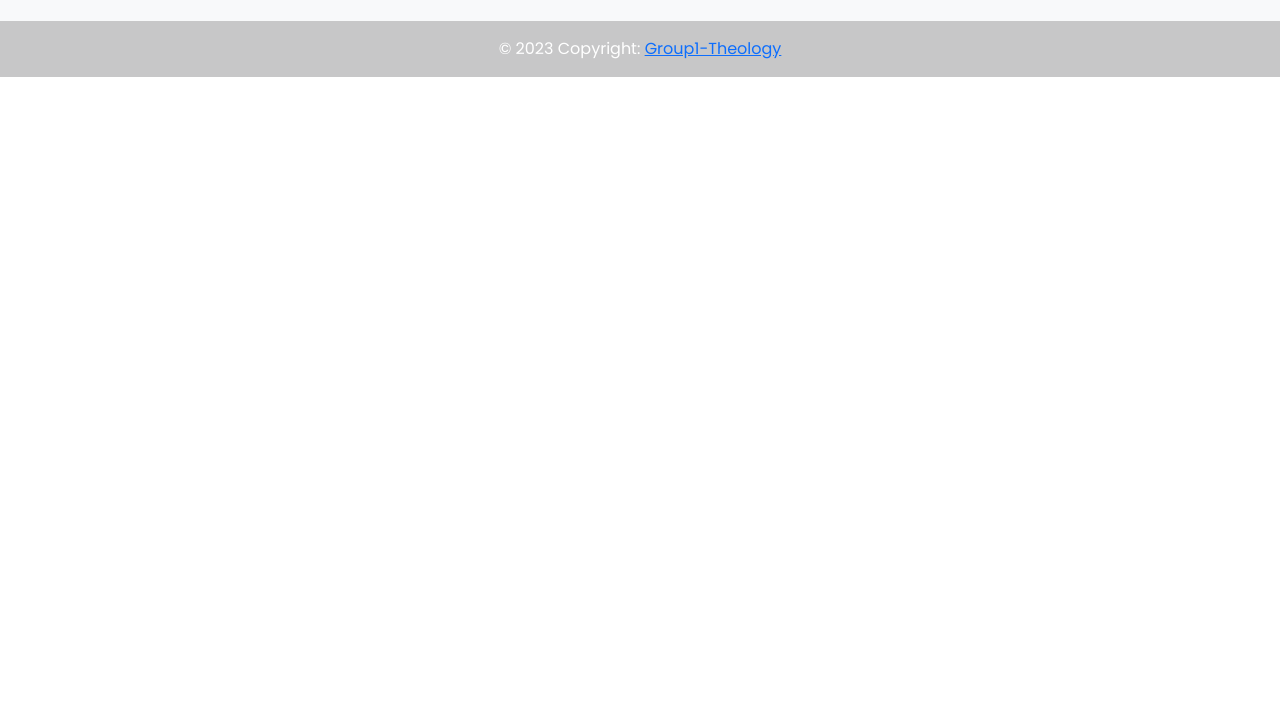
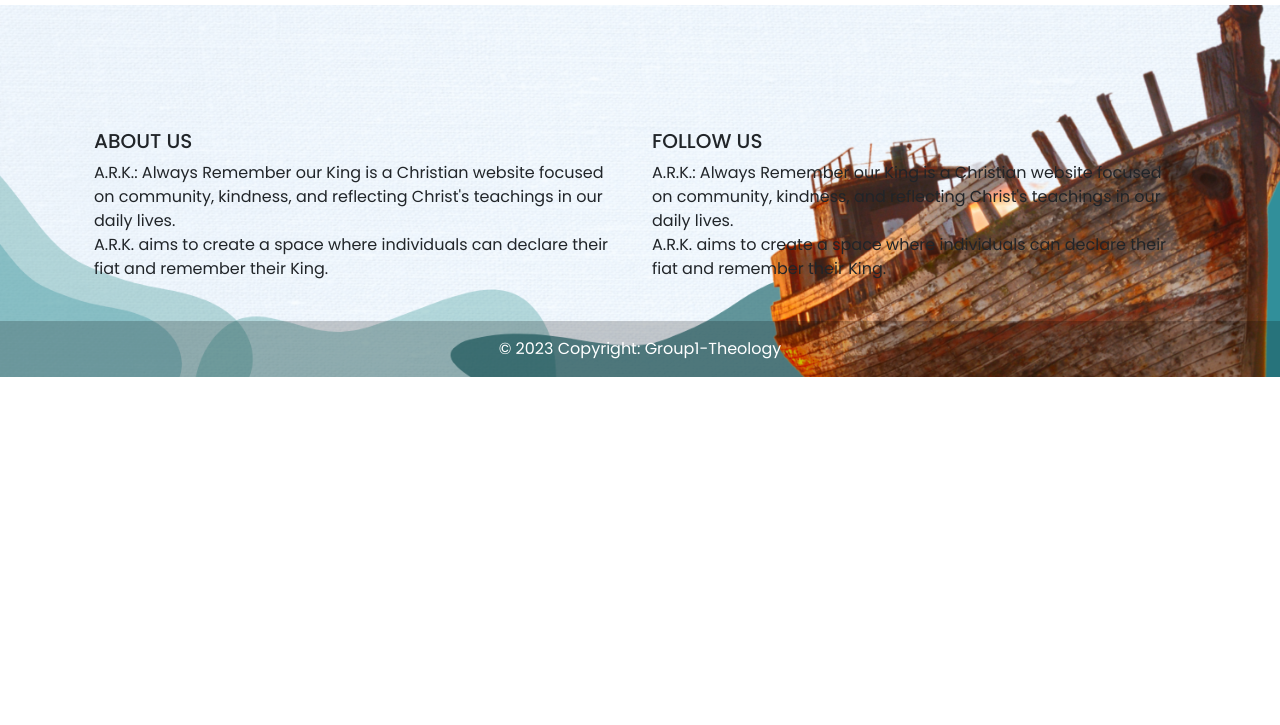
Before and after one commit to dejaaay/theology, a plain HTML site: page navbar.html in a window 1280 px wide. Shown: the part 195-920 px from the top of the page. Before the commit the page ends 800 px from the top, so only its background shows below. Drawn offline with nearby package versions, Linux system fonts and the light colour scheme; files whose address does not match are found by name.

Commit message:
Css update

```diff
--- a/style.css
+++ b/style.css
@@ -15,6 +15,7 @@ body{
     min-height: 100vh;
     background-color: var(--bg-color);
     color: var(--text-color);
+    padding-bottom: 50px;
 }
 
 header{
@@ -127,7 +128,13 @@ header{
 
 /*Footer*/
 footer {
-    background-image: url("thyFooter.png ");
+    background-image: url("img/thyFooter.png ");
     background-size: cover;
     background-position: center;
-  }
+    padding-top: 100px;
+    margin-top: 200px;
+}
+.text{
+    text-decoration: none;
+    color: #fff;
+}
```
